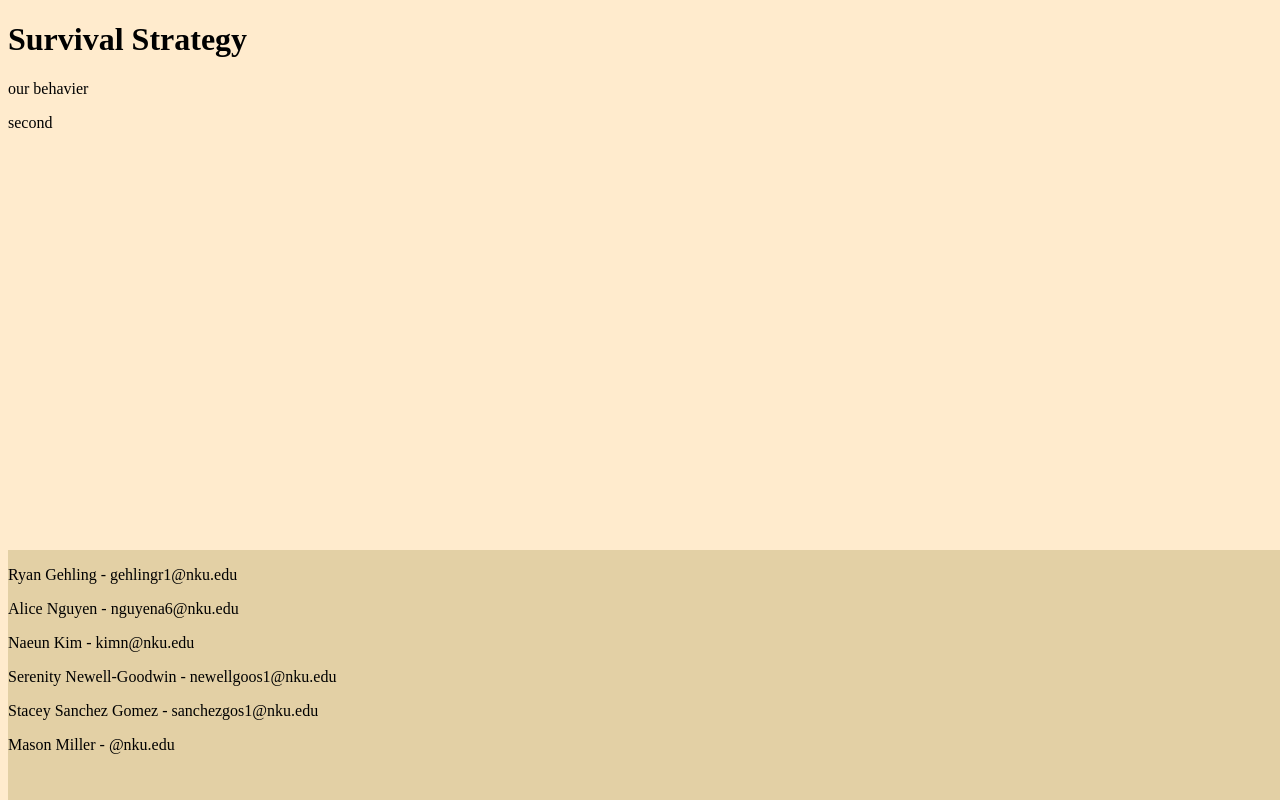
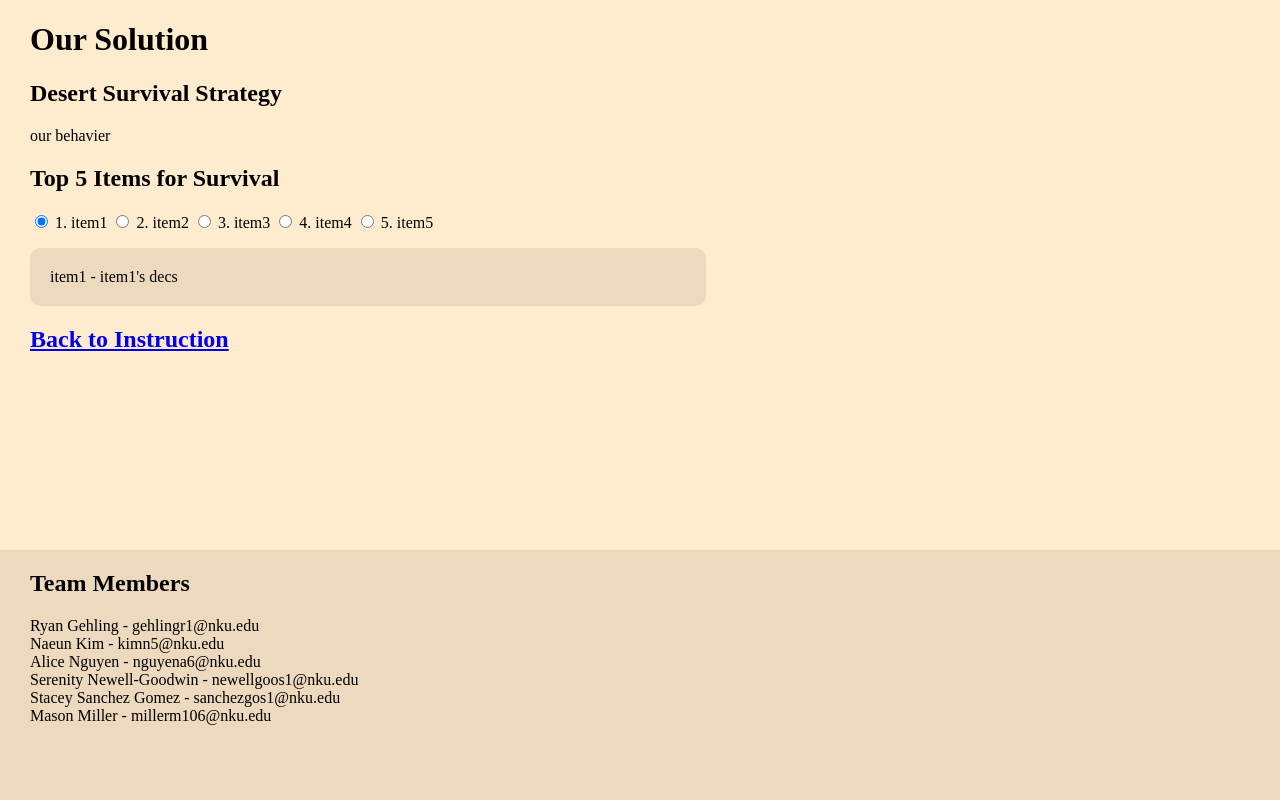
Before and after one commit to fuzzyter/INF286-Assignments, a plain HTML site: page solution.html in a window 1280 px wide. Drawn offline with Linux system fonts and the light colour scheme.

Commit message:
[feat]solutionComplete, addReadme

```diff
--- a/solution.html
+++ b/solution.html
@@ -5,36 +5,77 @@
 		<style>
             body{
                 background-color: blanchedalmond;
+                margin-left: 0;
             }
-			p {
-				color: black;
-			}
-			img {
-				max-width: 100%;
-			}
-
+            body h1, body h2, body p, body div{
+                margin-left: 30px;
+            }
             footer {
                 position: absolute;
                 width: 100%;
                 height: 250px;
                 bottom: 0;
-                background-color: #e3d0a5;
+                background-color: rgb(237, 217, 189);
             }
+            footer h2, footer p {
+            margin-left: 30px;
+            }
+            #selectedItem{
+                background-color: rgb(237, 217, 189);
+                padding: 20px;
+                width: 50%;
+                border-radius: 10px;
+            }
+
 		</style>
 	</head>
+
 	<body>
-		<h1>Survival Strategy</h1>
+		<h1>Our Solution</h1>
+        <h2>Desert Survival Strategy</h2>
 		<p>our behavier</p>
-		<p>second</p>
-		<!-- <img src="/_assets/images/example.jpg" alt="예시 이미지">
-		<a href="https://uxkm.io/" target="_blank">UXKM 바로가기</a> -->
+
+        <h2>Top 5 Items for Survival</h2>
+        <div>
+        <label><input type="radio" name="item" value="item1" onclick="showItem()" checked> 1. item1</label>
+        <label><input type="radio" name="item" value="item2" onclick="showItem()"> 2. item2</label>
+        <label><input type="radio" name="item" value="item3" onclick="showItem()"> 3. item3</label>
+        <label><input type="radio" name="item" value="item4" onclick="showItem()"> 4. item4</label>
+        <label><input type="radio" name="item" value="item5" onclick="showItem()"> 5. item5</label>
+        </div>
+        <p id="selectedItem"></p>
+
+        <h2><a href="index.html">Back to Instruction</a></h2>
 	</body>
     <footer>
-        <p>Ryan Gehling - gehlingr1@nku.edu</p>
-        <p>Alice Nguyen - nguyena6@nku.edu</p>
-        <p>Naeun Kim - kimn@nku.edu</p>
-        <p>Serenity Newell-Goodwin - newellgoos1@nku.edu</p>
-        <p>Stacey Sanchez Gomez - sanchezgos1@nku.edu</p>
-        <p>Mason Miller - @nku.edu</p>
+        <h2>Team Members</h2>
+        <p>Ryan Gehling - gehlingr1@nku.edu<br>
+        Naeun Kim - kimn5@nku.edu<br>
+        Alice Nguyen - nguyena6@nku.edu<br>
+        Serenity Newell-Goodwin - newellgoos1@nku.edu<br>
+        Stacey Sanchez Gomez - sanchezgos1@nku.edu<br>
+        Mason Miller - millerm106@nku.edu</p>
     </footer>
+
+    <script>
+        var itemDescriptions = {
+            item1: "item1's decs",
+            item2: "item2's decs",
+            item3: "item3's decs",
+            item4: "item4's decs",
+            item5: "item5's decs"
+        };
+
+        function showItem() {
+            var radio = document.getElementsByName("item");
+
+            for (var i = 0; i < radio.length; i++) {
+                if (radio[i].checked) {
+                    var selected = radio[i].value;
+                    document.getElementById("selectedItem").innerHTML = selected + " - " + itemDescriptions[selected];
+                }
+            }
+        }
+        showItem();
+    </script>
 </html>
```
Also changed, not shown: README.md.
